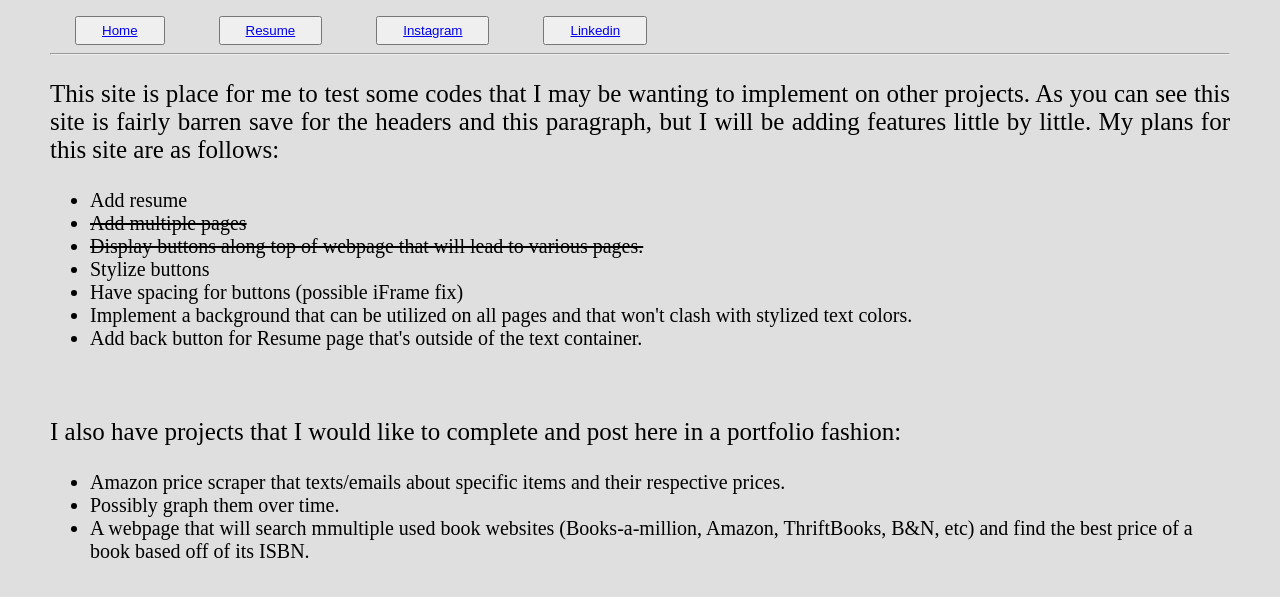
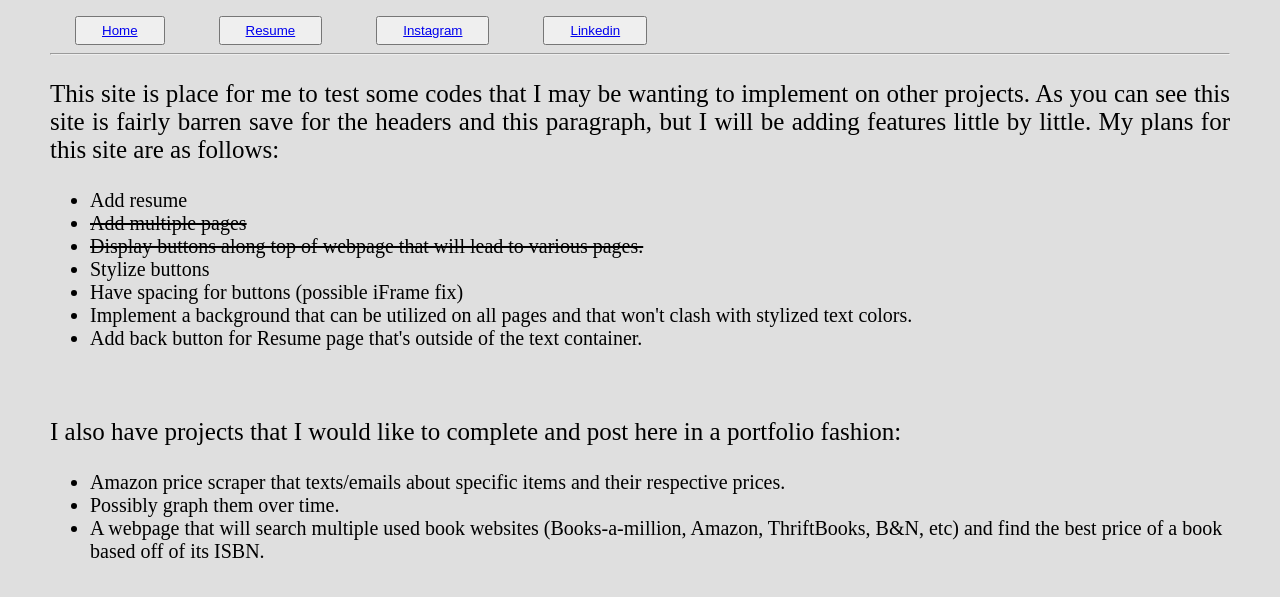
Before and after one commit to Tr8demark/com.krlivermore, a plain HTML site: page index.html in a window 1280 px wide. Shown: the part 105-702 px from the top of the page. Drawn offline with Linux system fonts and the light colour scheme.

Commit message:
Typo fix and formatting.

```diff
--- a/index.html
+++ b/index.html
@@ -63,8 +63,7 @@
                 <li>Amazon price scraper that texts/emails about specific items and their respective prices.
                     <li>Possibly graph them over time.</li>
                 </li>
-                <li>A webpage that will search mmultiple used book websites (Books-a-million, Amazon, ThriftBooks, B&N, etc) and find the best price of a book based off of its ISBN.</li>
-
+                <li>A webpage that will search multiple used book websites (Books-a-million, Amazon, ThriftBooks, B&N, etc) and find the best price of a book based off of its ISBN.</li>
             </ul>
         </p>
     </body>
```
